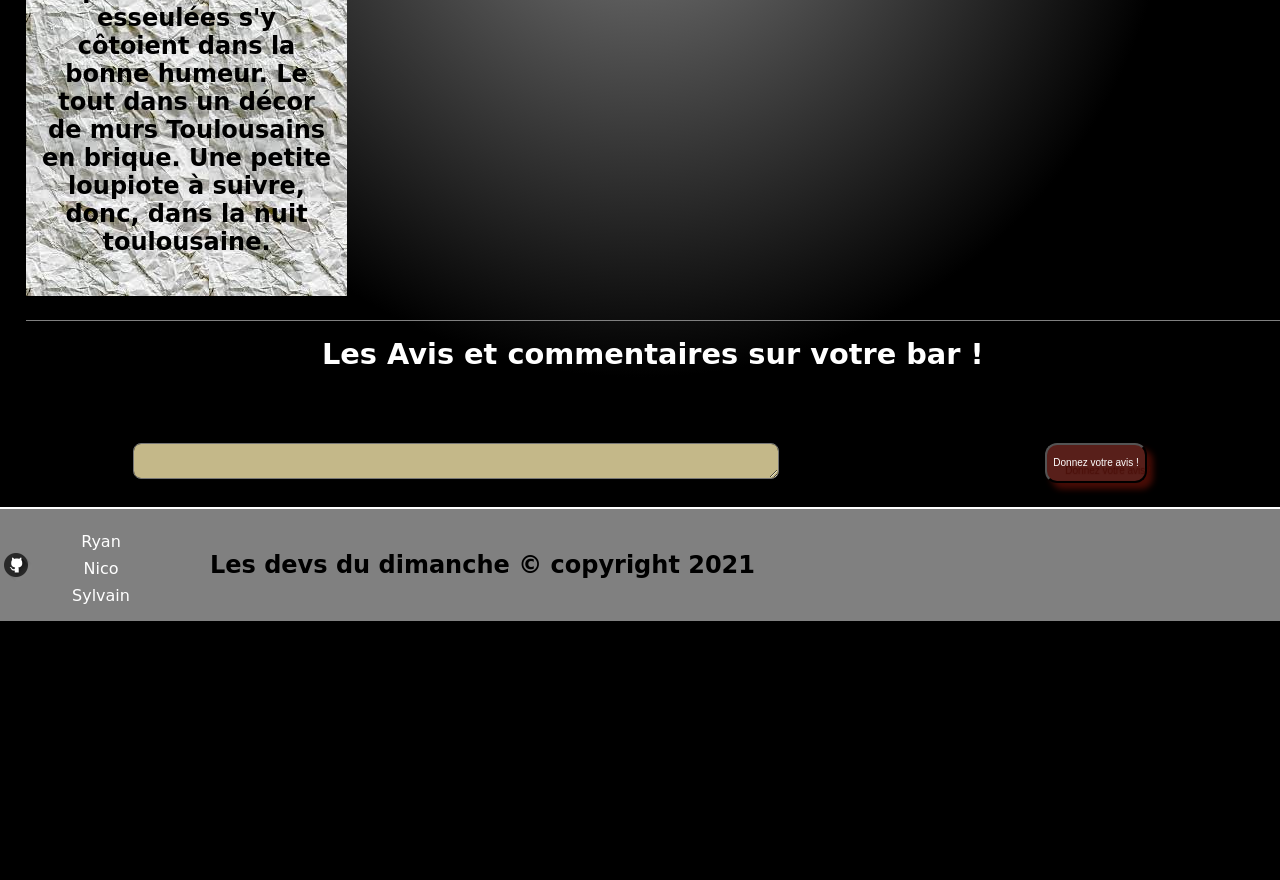
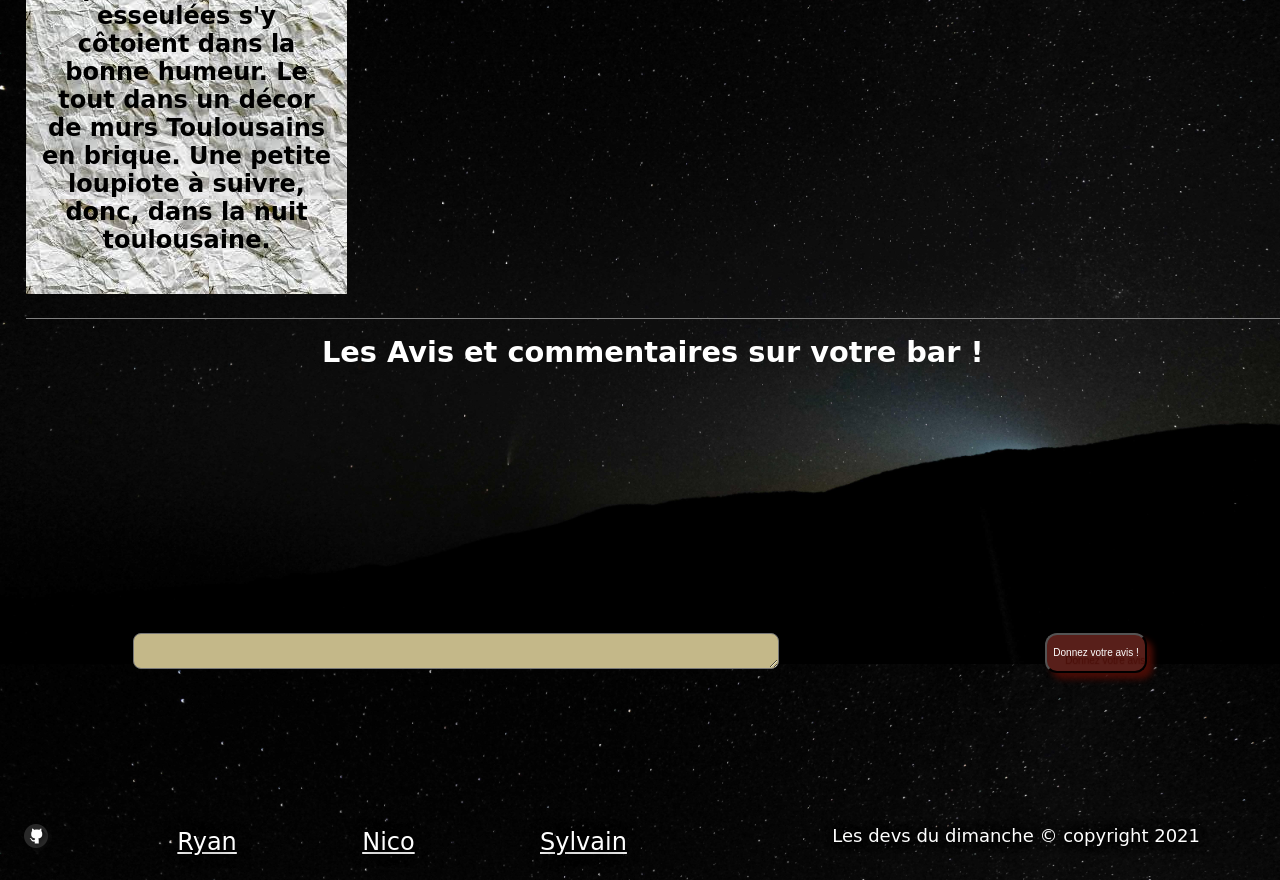
Before and after one commit to nicopierresanchez/l-abb-bi-re, a PHP site: page /barOne.html in a window 1280 px wide. Shown: the part 936-1816 px from the top of the page. Before the commit the page ends 1557 px from the top, so only its background shows below. Run offline with PHP 8.4, Linux system fonts and the light colour scheme.

Commit message:
version finale validée

```diff
--- a/barOne.html
+++ b/barOne.html
@@ -5,7 +5,6 @@
     <meta http-equiv="X-UA-Compatible" content="IE=edge">
     <meta name="viewport" content="width=device-width, initial-scale=1.0">
     <link rel="stylesheet" href="styleBar.css">
-
     <title>La Loupiote</title>
 </head>
 <body>
@@ -17,6 +16,7 @@
             <ul class="burger_menu">
                 <li><a href="index.html" >Accueil</a></li>
                 <li><a href="search.html" >Où boire</a></li>
+                <li><a href="jeux.html" >Qui paye?</a></li>
                 <li><a href="contact.html" >Contact</a></li>
             </ul>
         </nav>
@@ -25,13 +25,11 @@
         <section>
             <h1>La Loupiote</h1>
                 <article class="structure">
-
                     <div id="slider">
                     <img src="/img/bar_la_loupiote/la_loupiote_1.png" alt="interieur du bar" id="slide">
                     <div id="precedent" onclick="ChangeSlide(-1)"><</div>
                     <div id="suivant" onclick="ChangeSlide(1)">></div>
                     </div>
-
                     <div class="description">
                         <p>Description :</p>
                         <p>Petit bar discret par sa taille mais pas par la
@@ -45,31 +43,20 @@
                         en brique. Une petite loupiote à suivre, donc, dans la nuit
                         toulousaine.</p>
                     </div>
-
                 </article>
-
             <h2>Les Avis et commentaires sur votre bar !</h2>
-
                 <article class="avis">
-
                     <ul id="commValides">
 
                     </ul>
 
                 </article>
                 <article class="ecriture">
-
                     <textarea  id="texte" >
-
                     </textarea>
-
                     <button type="button" id="button">Donnez votre avis !</button>
-                    <audio id="son">
-                        <source src="son/Whatsapp-Message.mp3" type="audio/mp3" />
-                    </audio>
                 </article>
         </section>
-
     </main>
     <footer>
         <img class="logoGithub" src="img/logo_github.png" alt="logo de Github">
--- a/styleBar.css
+++ b/styleBar.css
@@ -1,66 +1,17 @@
-h1 {
-    text-align: center;
-}
-
-#slider {
-    width: 100%;
-    height: auto;
-    margin: auto;
-    display: flex;
-    align-items: center;
-}
-
-#precedent,
-#suivant {
-    cursor: pointer;
-    transition: opacity 0.3s ease;
-    opacity: 1;
-    position: absolute;
-    font-size: 15vw;
-    color: rgba(218, 189, 189, 0.8);
-    padding: 10px;
-    font-family: apple chancery, cursive;
-
-}
-
-
-
-#suivant {
-    right: 0px;
-    left: 83vw;
-}
-
-#slider:hover #precedent,
-#slider:hover #suivant {
-    opacity: 1;
-}
-
-#slide {
-    width: 70vw;
-    height: auto;
-    margin-left: 14vw;
-    margin-right: 15vw;
-}
-
-body {
-    margin: 0%;
-    padding : 0%;
-    background-color: black;}
-
-nav
-    {
-        background: gray;
+/* style header */
+nav {
+    background-color: rgb(0, 0, 0);
     display: flex;
     flex-direction: row;
+    justify-content: space-between;
     width: 100%;
     height: 5rem;
-        border-bottom: solid 2px white;
+    margin: auto;
 }
 nav img{
     height: 5rem;
-        width: 7rem;
-        margin: auto;
-        margin-right: 20%;
+    width: 4rem;
+    margin-left: 43%;
     padding: 0%;
 }
 nav ul
@@ -76,51 +27,46 @@ nav
     background: rgb(191,73,1);
     background: linear-gradient(180deg, black  0%, rgb(26, 25, 25) 100%);
     height: 220px;
-        border-top: solid 2px white;
-        border-bottom: solid 2px white;
 }
 nav li{
     list-style-type: none;
 }
-    nav ul li a
-    {
+nav ul li a {
     height: 5rem;
     text-decoration: none;
     color: white;
     font-family: apple chancery, cursive;
-
     margin: 0 auto;
 }
-
-    #toggle
-    {
+#toggle{
     display: none;
 }
-
-    label
-    {
+label {
     width: 3rem;
     display: flex;
     justify-content: center;
     font-size: 3rem;
-        color: black;
+    color: white;
     cursor: pointer;
 }
 #toggle:checked + .burger_menu{
     display: flex;
-
+}
+/* style footer */
+footer {
+    display: flex;
+    align-items: center;
+    height: 5rem;
+    font-family: apple chancery, cursive;
+    margin-top:25%;
 
 }
+.github {
+    display: flex;
+    justify-content: space-between;
+    flex-direction: row;
 
-    footer {
-        border-top: 2px solid white;
-        background-color: gray;
-        display: flex;
-        align-items: center;
-        height: 7rem;
-        font-family: apple chancery, cursive;
 }
-
 .logoGithub {
     max-width: 2rem;
     height: 2rem;
@@ -130,8 +76,8 @@ nav
 }
 footer ul li a {
     display: flex;
+    flex-direction:row;
     justify-content: space-around;
-        text-decoration: none;
     color: white;
     margin-top: 0.5em;
 }
@@ -139,32 +85,68 @@ nav
     margin : 5%;
     color: white;
 }
+/* style carousel */
+#slider {
+    width: 100%;
+    height: auto;
+    margin: auto;
+    display: flex;
+    align-items: center;
+}
+#precedent,
+#suivant {
+    cursor: pointer;
+    transition: opacity 0.3s ease;
+    opacity: 1;
+    position: absolute;
+    font-size: 15vw;
+    color: rgba(218, 189, 189, 0.8);
+    padding: 10px;
+    font-family: apple chancery, cursive;
+
+}
+#suivant {
+    right: 0px;
+    left: 83vw;
+}
+#slider:hover #precedent,
+#slider:hover #suivant {
+    opacity: 1;
+}
+#slide {
+    width: 70vw;
+    height: auto;
+    margin-left: 14vw;
+    margin-right: 15vw;
+}
+/* style body */
 main{
     font-family: apple chancery, cursive;
+}
+body {
+    margin: 0;
+    padding: 0;
+    background-image: url(img/nuit_search.jpg);
+    background-size: 100%;
+}
 
-        background: radial-gradient(circle, gray 0%, black 59%);
-    }
 #welcome {
     display: flex;
     font-size: large;
     justify-content: center;
     text-align: center;
     color: white;
-
 }
-
 #presentation img {
     width: 100%;
     max-width: -moz-fit-content;
 }
-
 #presentation h2{
     color: black;
     padding: 1rem;
     text-shadow: 0.2em 0.2em 0.5em white, -0.1em -0.1em 0.5em white, 0.1em 0.1em 0.5em white;
     font-size: x-large;
     text-align: center;
-
 }
 #presentation p{
     text-align:justify;
@@ -172,7 +154,9 @@ nav
     text-shadow: 0.1em 0.1em 0.5em #000, -0.1em -0.1em 0.5em #000;
     color: white;
     font-size: large;
-
+}
+h1 {
+    text-align: center;
 }
 h1, h2 {
     color: white;
@@ -184,7 +168,6 @@ nav
     text-align: center;
     border-top: 1px solid grey;
 }
-
 p{
     text-align:justify;
     padding: 1rem;
@@ -192,13 +175,11 @@ nav
     color: white;
     font-size: large;
 }
-
 .avis {
     display: flex;
     flex-direction: column;
     align-items: center;
 }
-
 #button {
     font-size: 10px;
     size: 16px;
@@ -210,9 +191,6 @@ nav
     border-color: black;
     height: 40px;
 }
-
-
-
 #texte {
     border-radius: 8px;
     width: 50%;
@@ -222,16 +200,13 @@ nav
     background-color: rgb(196, 184, 137);
 
 }
-
 .ecriture {
     display: flex;
     justify-content: space-around;
     margin-bottom: 3vh;
 
 }
-
 #commValides li {
-
     color: blanchedalmond;
     list-style: none;
     background: #530a0a;
@@ -243,73 +218,100 @@ nav
     padding-left: 5px;
     font-size: 1.2rem;
     margin-top: 10px;
-
 }
 #commValides ul {
     display: inline-table;
 
 }
-#son {
-    display: none;
+@media only screen and (min-width: 800px){
+
+    /* style nav desktop */
+    nav img {
+    width: 50px;
+    margin-left: 2%;
     }
-
-
-
-
-@media only screen and (min-width: 800px){
+    nav {
+    display: flex;
+    flex-direction: row;
+    justify-content: space-around;
+    font-size: xx-large;
+    background: none;
+    border: none;
+    background: url(img/cloud.png);
+    animation: animate 400s linear infinite;
+    z-index: 10;
+    position: relative;
+    }
+    nav ul{
+    display: flex;
+    flex-direction: row;
+    justify-content: space-around;
+    }
+    nav ul {
+    margin-top:0;
+    width: 100%;
+    position: none;
+    background:none;
+    height: 80px;
+    border:none;
+    width: 100%;
+    position:relative;
+    }
+    label {
+    position: none;
+    cursor:none;
+    color: transparent;
+    }
+    nav img {
+    margin: auto;
+    margin-right: 41%;
+    margin-left: 2%;
+    }
+    /* style body desktop */
     h1{
     font-size: 70px;
 
     }
-
     .structure {
     display: flex;
     flex-direction:row-reverse;
     }
-
+    /* style carousel desktop */
     #slider {
     width: 100%;
     height: auto;
     padding-left: 10%;
     }
-
     #precedent, #suivant {
     font-size: 8vh;
     }
-
     #precedent {
     left: 40%;
     }
-
     #suivant {
     left: 90%;
     }
-
     .description {
     width: 40%;
     margin-left: 2%;
     background-image: url(/img/page.jpeg);
 
     }
-
     #slide {
     width: 85%;
     }
-
-    p {
+    .description p {
     font-size: 24px;
     text-align: center;
     color: black;
     font-weight: bold;
     text-shadow: none;
     }
-
     h2 {
     font-size: 1.8rem;
     text-align: center;
     margin-left: 2%;
     }
-
     .avis {
     height: auto;
     width: auto;
@@ -321,8 +323,49 @@ nav
     width: 40vh;
     padding-top: 10%;
     text-align: center;
-
+    }
+    .background {
+    top: 0;
+    left: 0;
+    height: 183px;
+    width: 100%;
+    }
+    .ecriture {
+    margin-top: 15%;
+    }
+    @keyframes animate {
+    0% {
+    background-position: -200px;
+    }
+    100% {
+    background-position: 5440px;
+    }
     }
 
-
+    /* style footer desktop*/
+    footer {
+    display: flex;
+    background: none;
+    border: none;
+    font-size: x-large;
+    bottom:0;
+    width:100%;
+    height:70px;
+    text-shadow: 1px 2px 15px black;
+    justify-content: space-between;
+    position:static;
+    margin-top: 10%;
     }
+    .github {
+    display: contents;
+    }
+    .logoGithub {
+    width: 60px;
+    margin-left: 20px;
+    }
+    body {
+    width: 100%;
+    height: 100vh;
+    background-size: 100% 100%;
+    }
+}
```
Lines whose indentation alone changed are shown as unchanged.
